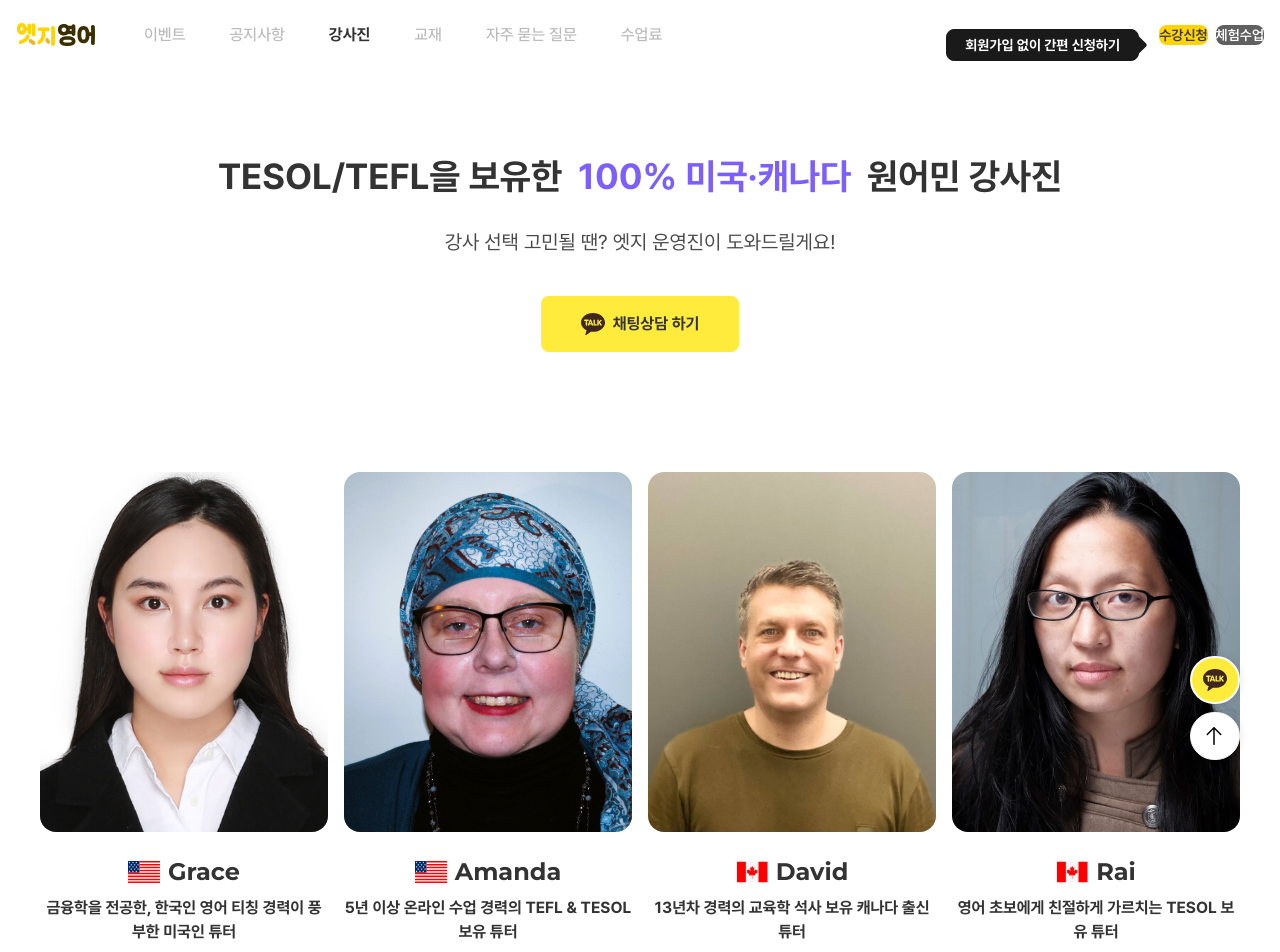
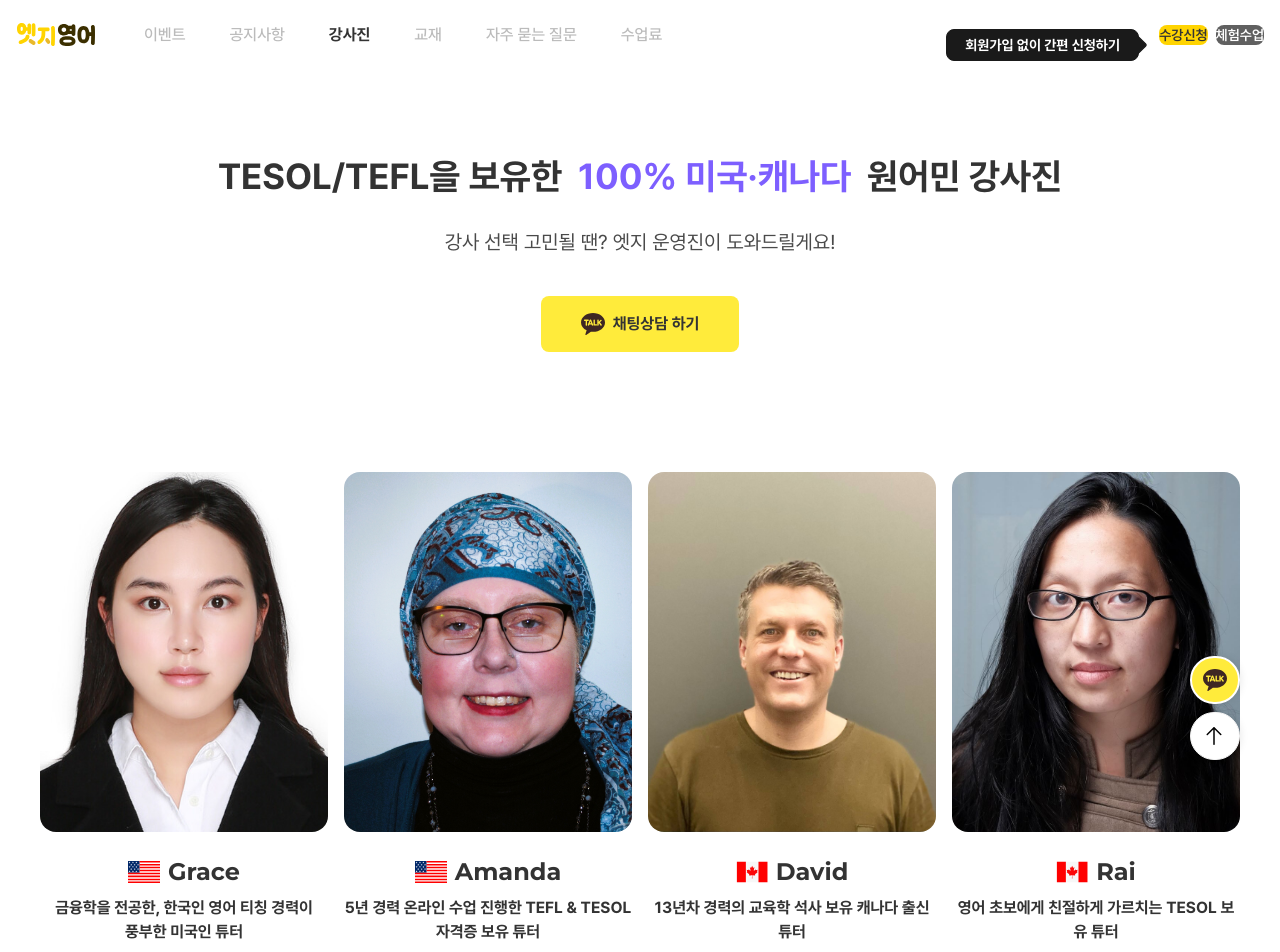
Before and after one commit to gandy818/edge-english, a Next.js app: page /tutors in a window 1280 px wide. Shown: the top 952 px of the page. Built offline with nearby package versions, Linux system fonts and the light colour scheme.

Commit message:
amanda쌤 튜터소개 바꿈, Grace쌤 소개 개행

```diff
--- a/src/components/tutros/TutorGallery.tsx
+++ b/src/components/tutros/TutorGallery.tsx
@@ -59,7 +59,7 @@ export default function TutorGallery({ tutorList }: { tutorList: TutorType[] })
               />
               <p className="pl-2 font-montserrat text-2xl font-bold">{tutor.name}</p>
             </div>
-            <p className="mt-2 self-center text-center font-bold">{tutor.desc}</p>
+            <p className="mt-2 self-center text-center font-bold whitespace-pre-line">{tutor.desc}</p>
             <div className="mt-4 flex flex-wrap justify-center gap-1">
               {tutor.tags.map((tag) => (
                 <div
--- a/src/data/tutors.json
+++ b/src/data/tutors.json
@@ -1,7 +1,7 @@
 [
   {
     "name": "Grace",
-    "desc": "금융학을 전공한, 한국인 영어 티칭 경력이 풍부한 미국인 튜터",
+    "desc": "금융학을 전공한, 한국인 영어 티칭 경력이 \n 풍부한 미국인 튜터",
     "tags": ["TEFL", "금융학전공", "간호대학원재학"],
     "img": "/images/tutor/data/grace_main.jpg",
     "countryImg": "/icons/tutor/usa.svg",
@@ -14,7 +14,7 @@
   },
   {
     "name": "Amanda",
-    "desc": "5년 이상 온라인 수업 경력의 TEFL & TESOL 보유 튜터",
+    "desc": "5년 경력 온라인 수업 진행한 TEFL & TESOL 자격증 보유 튜터",
     "tags": ["TEFL", "TESOL", "HR전공", "비즈니스영어전문", "리딩특화"],
     "img": "/images/tutor/data/amanda_main.JPG",
     "countryImg": "/icons/tutor/usa.svg",
```
